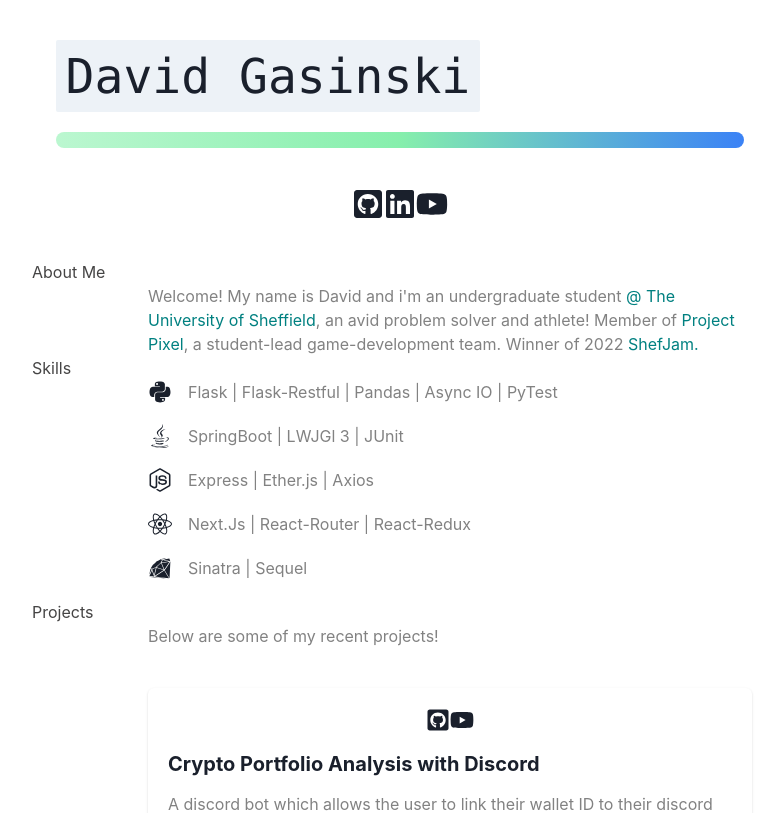
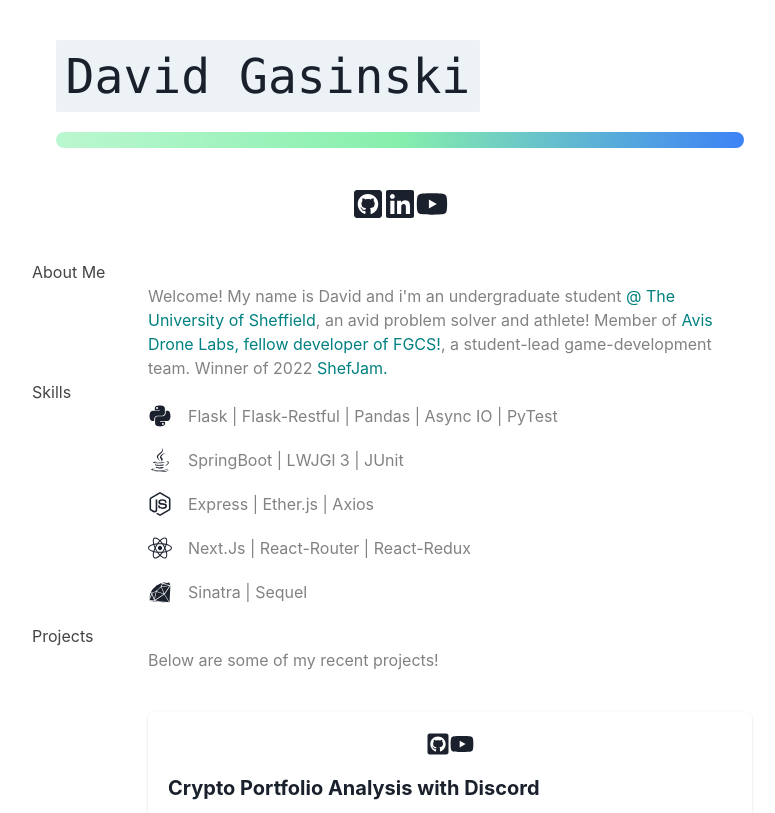
Before and after one commit to david-gasinski/portfolio, a Next.js app: page / in a window 1280 px wide. Shown: the top 813 px of the page, without its empty margins (240-1015 px from the left). Built offline with nearby package versions, Linux system fonts and the light colour scheme.

Commit message:
updated description

```diff
--- a/layout/section-about.js
+++ b/layout/section-about.js
@@ -11,7 +11,7 @@ export const About = () => {
             , an avid problem solver and athlete! Member of{' '}
             <Link color={'teal'} href={'https://www.linkedin.com/company/official-project-pixel/'}>
                 {' '}
-                Project Pixel
+                Avis Drone Labs, fellow developer of FGCS!
             </Link>
             , a student-lead game-development team. Winner of 2022{' '}
             <Link color={'teal'} href={'https://shefcompsoc.uk/'}>
```
